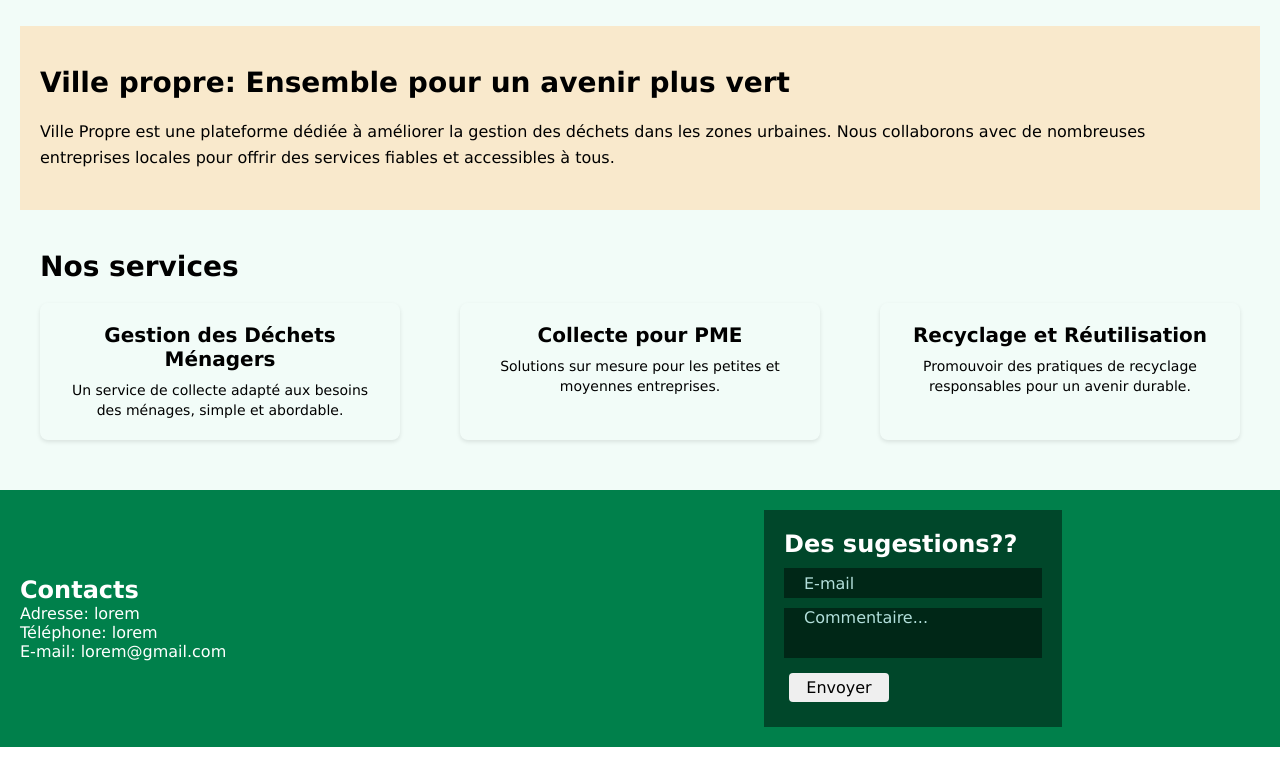
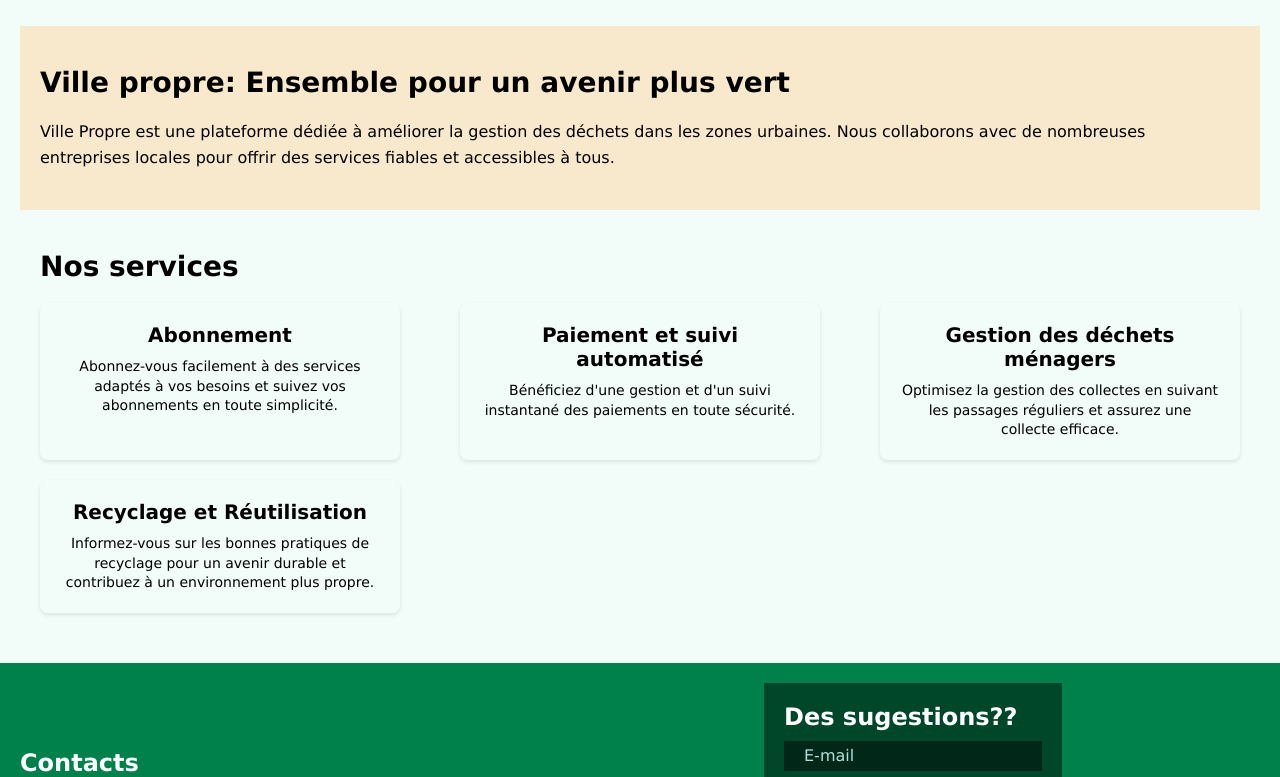
Before and after one commit to Petit-Coeur-Technologie/FrontEnd_CVP, a React (Vite) app in the folder front-end/: page / in a window 1280 px wide. Shown: the part 549-1326 px from the top of the page. Before the commit the page ends 1296 px from the top, so only its background shows below. Built offline with nearby package versions, Linux system fonts and the light colour scheme; no server answers.

Commit message:
Services améliorés et gap ajouté entre les cartes dans la page d'accueil

```diff
--- a/front-end/src/Composants/Filtre/Filtre.jsx
+++ b/front-end/src/Composants/Filtre/Filtre.jsx
@@ -57,9 +57,8 @@ const Filtre = ({ list, setFilteredResults, zones, tarifs, notes }) => {
 
   return (
     <div className="filter-container">
-      <div className="searchFilter">
         <div className={`BtnSearch ${isFocused?'focused' : ''}`} >
-        <i class='bx bx-search-alt' ></i>
+        <i className='bx bx-search-alt' ></i>
         <input
           type="text"
           placeholder="Recherche..."
@@ -74,7 +73,6 @@ const Filtre = ({ list, setFilteredResults, zones, tarifs, notes }) => {
           <FontAwesomeIcon icon={faFilter} /> {/* Icône de filtre */}
           Filtrer
         </button>
-      </div>
       {showPopup && (
         <div className="showPopupOverlay">
           <div className="showPopup">
--- a/front-end/src/pages/Accueil/accueil.css
+++ b/front-end/src/pages/Accueil/accueil.css
@@ -11,10 +11,10 @@
 
 .cards-container {
   display: grid;
-  grid-template-columns: repeat(auto-fill, minmax(290px, 1fr));
+  grid-template-columns: repeat(auto-fill, minmax(300px, 1fr));
   width: 100%;
   justify-items: center;
-  gap: 20px;
+  gap: 30px 10px; /* 20px vertical, 10px horizontal */
   margin-top: 30px; /* Ajout d'une marge en bas pour espacer la pagination */
 }
 
--- a/front-end/src/pages/Accueil/accueil.jsx
+++ b/front-end/src/pages/Accueil/accueil.jsx
@@ -112,16 +112,20 @@ function Accueil() {
         <h2>Nos services</h2>
         <div className="services-list">
           <div className="service">
-            <h3>Gestion des Déchets Ménagers</h3>
-            <p>Un service de collecte adapté aux besoins des ménages, simple et abordable.</p>
+            <h3>Abonnement</h3>
+            <p>Abonnez-vous facilement à des services adaptés à vos besoins et suivez vos abonnements en toute simplicité.</p>
           </div>
           <div className="service">
-            <h3>Collecte pour PME</h3>
-            <p>Solutions sur mesure pour les petites et moyennes entreprises.</p>
+            <h3>Paiement et suivi automatisé</h3>
+            <p>Bénéficiez d'une gestion et d'un suivi instantané des paiements en toute sécurité.</p>
+          </div>
+          <div className="service">
+            <h3>Gestion des déchets ménagers</h3>
+            <p>Optimisez la gestion des collectes en suivant les passages réguliers et assurez une collecte efficace. </p>
           </div>
           <div className="service">
             <h3>Recyclage et Réutilisation</h3>
-            <p>Promouvoir des pratiques de recyclage responsables pour un avenir durable.</p>
+            <p>Informez-vous sur les bonnes pratiques de recyclage pour un avenir durable et contribuez à un environnement plus propre.</p>
           </div>
         </div>
       </section>
```
